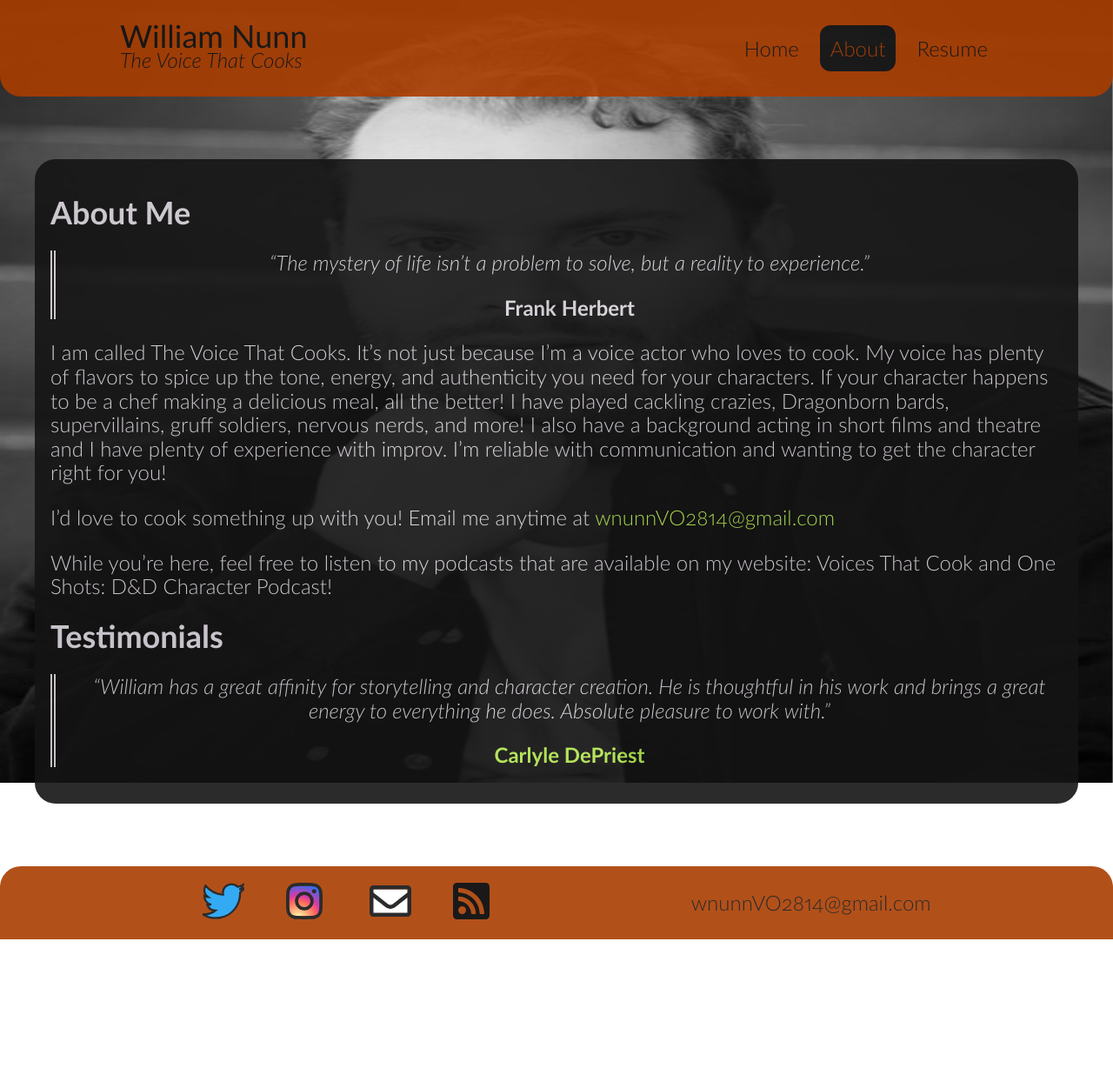
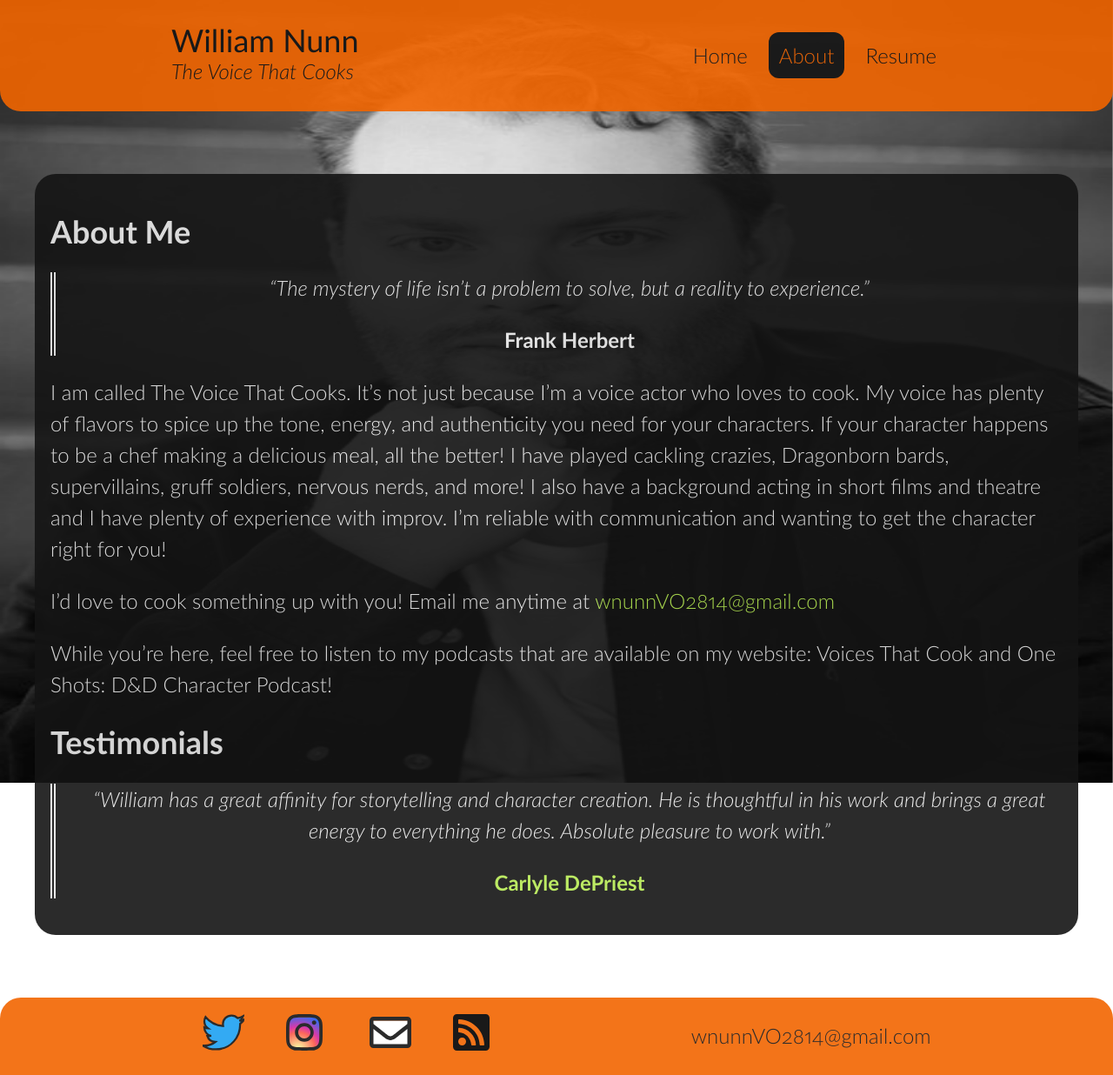
Before and after one commit to William-Nunn/William-Nunn.github.io, a Jekyll site: the page built from about.md, in a window 1280 px wide. Shown: the whole page at 87% size. Built offline with Jekyll 4.4.1, drawn with Linux system fonts in a browser that asks for light colours; before the commit the page ends 1080 px from its top, so only the background shows below that.

Commit message:
add fixes suggested by Lighthouse
Signed-off-by: Lance-Drane <ldraneutk@gmail.com>

```diff
--- a/_config.yml
+++ b/_config.yml
@@ -19,7 +19,7 @@
     image: "/content/images/headshot.jpeg" # embed image on social media cards
 
 # this is only for phone header colors, the actual website colors will be configured in a .scss file
-theme-color: "#aa3d01"
+theme-color: "#f26500"
 
 ### !!! Nothing below this line should ever need to be edited !!! ###
 
--- a/_data/header_nav.yml
+++ b/_data/header_nav.yml
@@ -2,7 +2,7 @@
   link: /
   openNewTab: false
 - title: About
-  link: /about
+  link: /about/
   openNewTab: false
 - title: Resume
   link: /content/documents/William-Nunn-VO-Resume.pdf
--- a/_includes/header.html
+++ b/_includes/header.html
@@ -1,20 +1,16 @@
 <header id="site-header">
   <h1>
-    <a href="{{site.baseurl}}">
+    <a href="{{ '/' | relative_url}}">
       <span id="header-real-name">William Nunn</span>
       <span id="header-pseudonym">The Voice That Cooks</span>
     </a>
   </h1>
   <input id="site-nav-toggle" type="checkbox" />
-    <label for="site-nav-toggle"></label>
+  <label for="site-nav-toggle" aria-label="Toggle navigation display"></label>
   <ul>
     {% for p in site.data.header_nav -%}
     <li
-        {%- if p.link == '/' -%}
       {% if page.url == p.link %} class="current-nav-link" {%- endif -%}
-        {% else -%}
-          {% if page.url contains p.link %} class="current-nav-link" {%- endif -%}
-        {% endif -%}
     >
       <a
         href="{{ p.link | relative_url }}"
--- a/_sass/main.scss
+++ b/_sass/main.scss
@@ -3,8 +3,8 @@
 **********************/
 
 $background-color: #151515; // also used as the stroke or fill property for SVGs
-$text-color: #dcd6de;
-$primary-color: #aa3d01; // also used in _config.yml
+$text-color: #EAEAEA;
+$primary-color: #f26500; // also used in _config.yml
 $link-color: #b5e853;
 $background-color-formatting: #000000;
 
@@ -23,7 +23,7 @@
 body {
   margin: 0;
   min-height: 100vh;
-  line-height: 1.15em;
+  line-height: 1.5em;
   display: flex;
   flex-direction: column;
   color: $text-color;
@@ -166,6 +166,9 @@
     top: -100%;
     display: none; // hide tabindex for larger widths
   }
+  label {
+    display: none;
+  }
   ul {
     list-style-type: none;
     display: flex;
@@ -195,7 +198,7 @@
         margin-top: 1em;
       }
     }
-    input {
+    input, label {
       display: block;
     }
     #site-nav-toggle + label {
```
Also changed, not shown: index.md (+7 -5 lines). Lines whose indentation alone changed are shown as unchanged.
